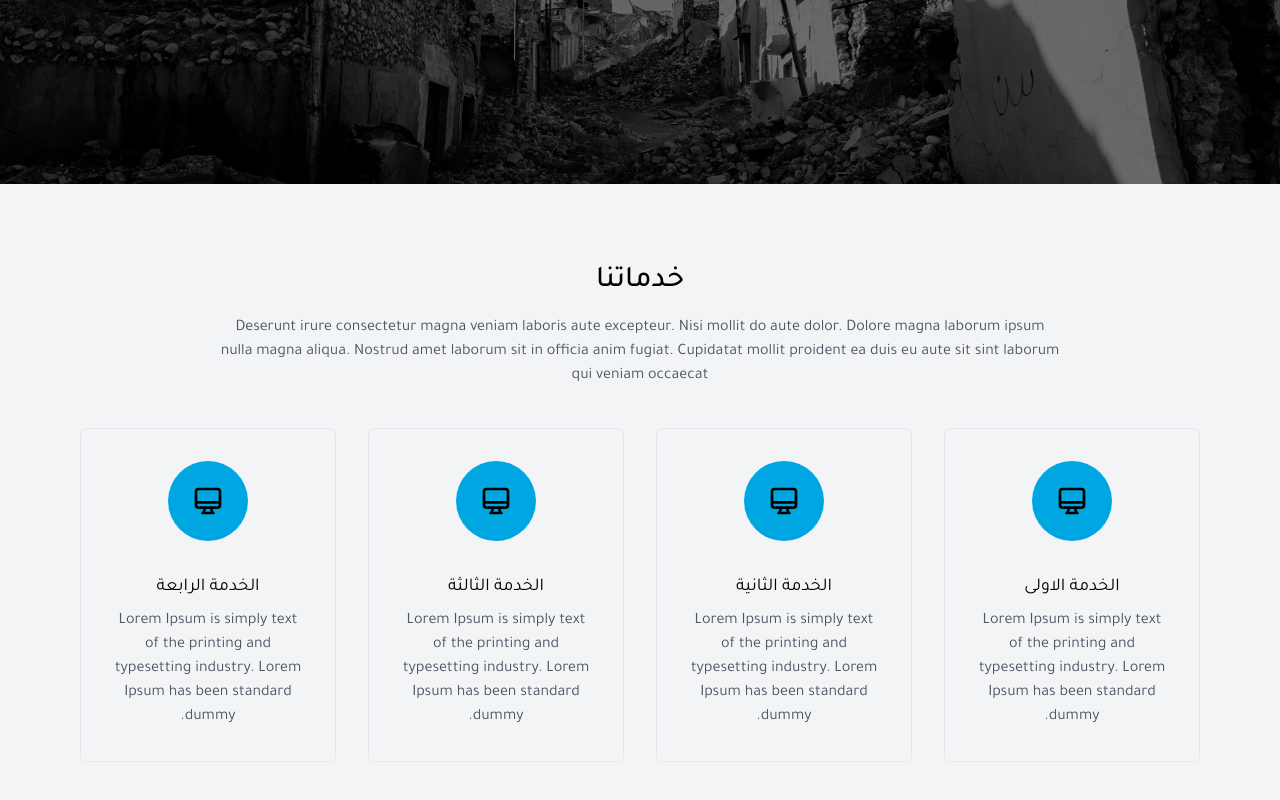
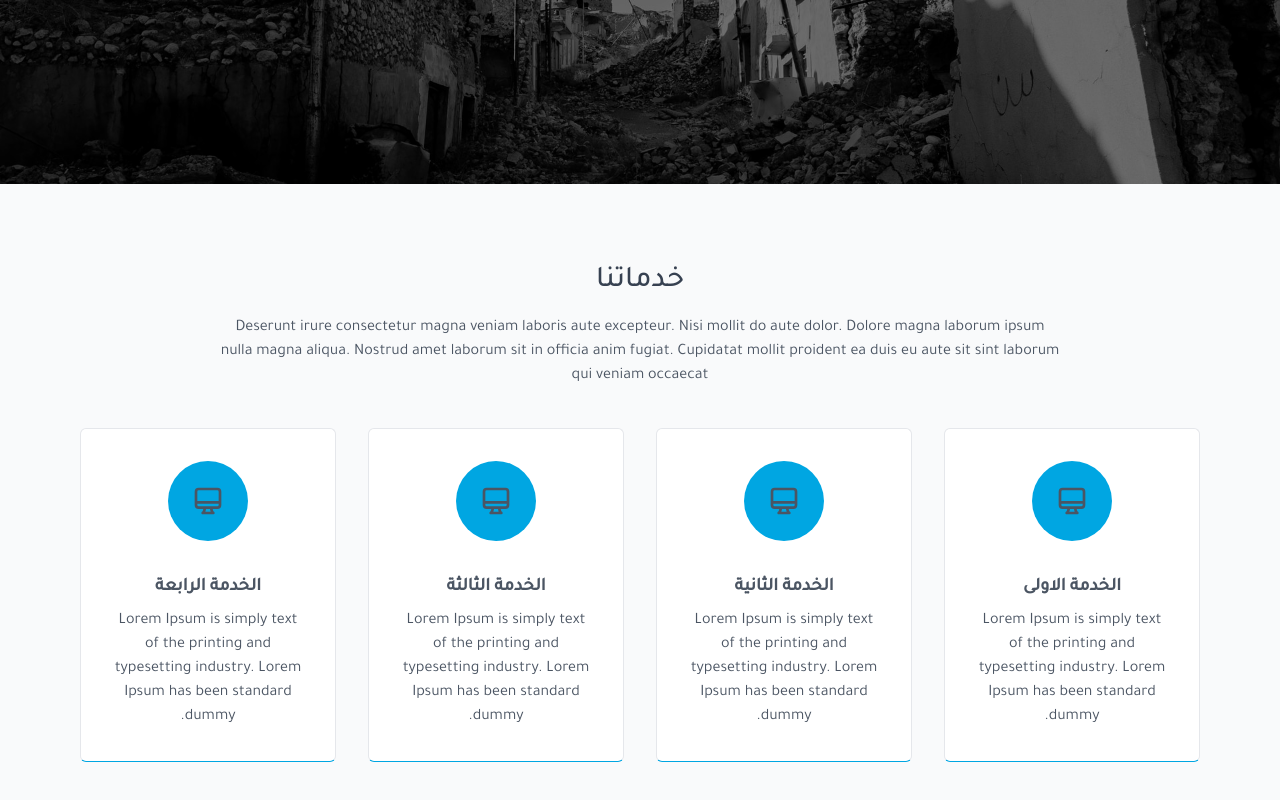
Before and after one commit to m-aljamal/idorg, a Next.js app: page / in a window 1280 px wide. Shown: the part 1624-2424 px from the top of the page. Built offline with nearby package versions, Linux system fonts and the light colour scheme.

Commit message:
services

```diff
--- a/src/components/OurServices.js
+++ b/src/components/OurServices.js
@@ -3,10 +3,10 @@ import { services } from "../utils/text";
 
 const OurServices = () => {
   return (
-    <section className="bg-gray-100 py-20 " name="services">
+    <section className="bg-gray-50 py-20 " name="services">
       <div className="container">
         <div className=" pb-10 text-center">
-          <h2 className=" font-medium text-3xl">خدماتنا</h2>
+          <h2 className="font-medium text-3xl text-gray-700">خدماتنا</h2>
           <p className="text-gray-600 w-3/4 mx-auto  mt-4">
             Deserunt irure consectetur magna veniam laboris aute excepteur. Nisi
             mollit do aute dolor. Dolore magna laborum ipsum nulla magna aliqua.
@@ -16,12 +16,20 @@ const OurServices = () => {
         </div>
         <div className="grid grid-cols-4 gap-8 ">
           {services.map(({ id, description, icon, title }) => (
-            <div key={id} className="border p-8 text-center rounded-md    ">
+            <div
+              key={id}
+              className="border p-8 text-center rounded-md bg-white border-b-primary
+               hover:bg-gray-700
+                hover:text-white
+                text-gray-600
+                transition duration-150 ease-out hover:scale-110"
+            >
               <div className="bg-primary w-20 h-20 flex justify-center items-center rounded-full mx-auto">
                 {icon}
               </div>
-              <h2 className=" pt-8 pb-2 font-normal text-lg">{title}</h2>
-              <p className="text-gray-600">{description}</p>
+
+              <h2 className=" pt-8 pb-2 font-semibold text-lg">{title}</h2>
+              <p>{description}</p>
             </div>
           ))}
         </div>
```
Also changed, not shown: public/images/child.jpg (added).
